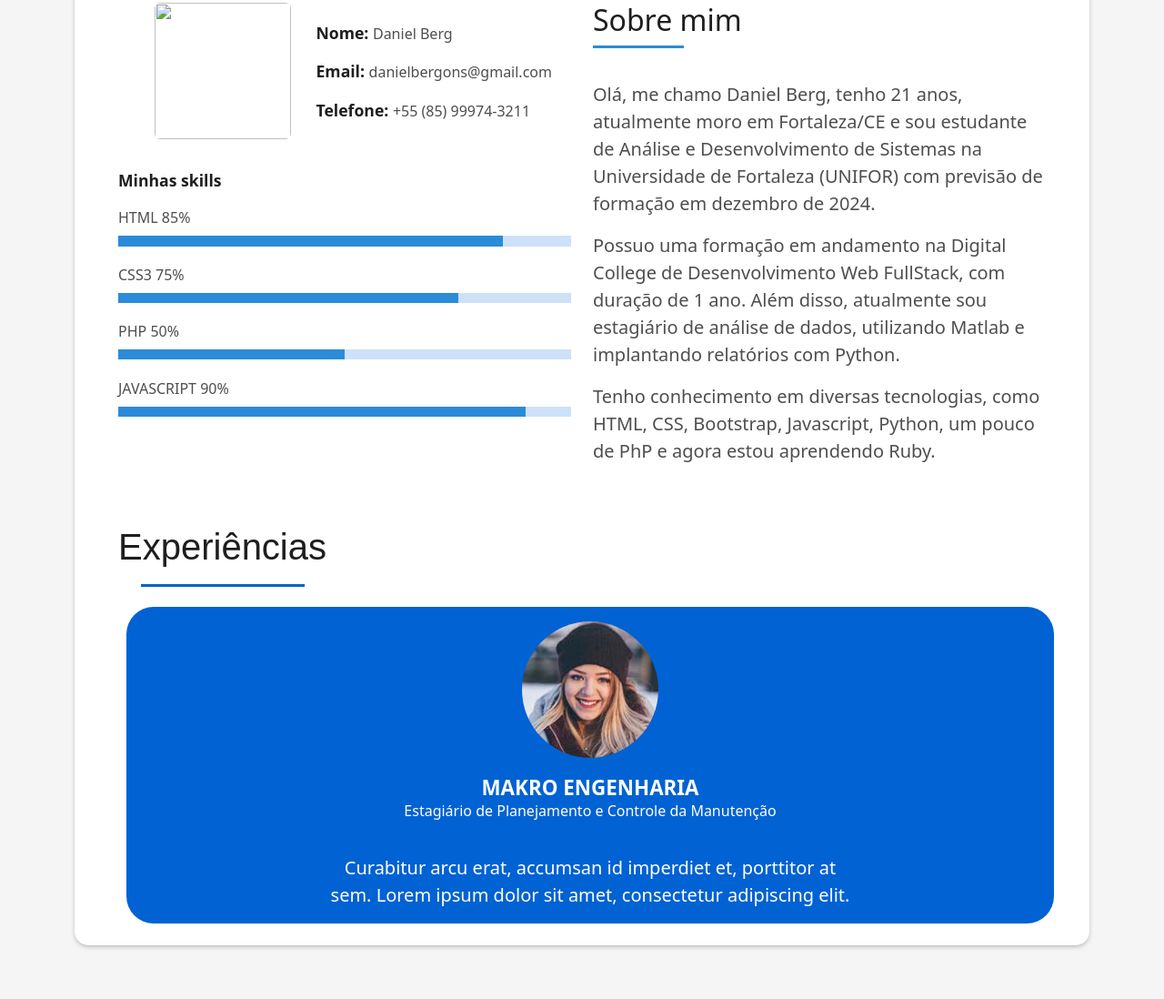
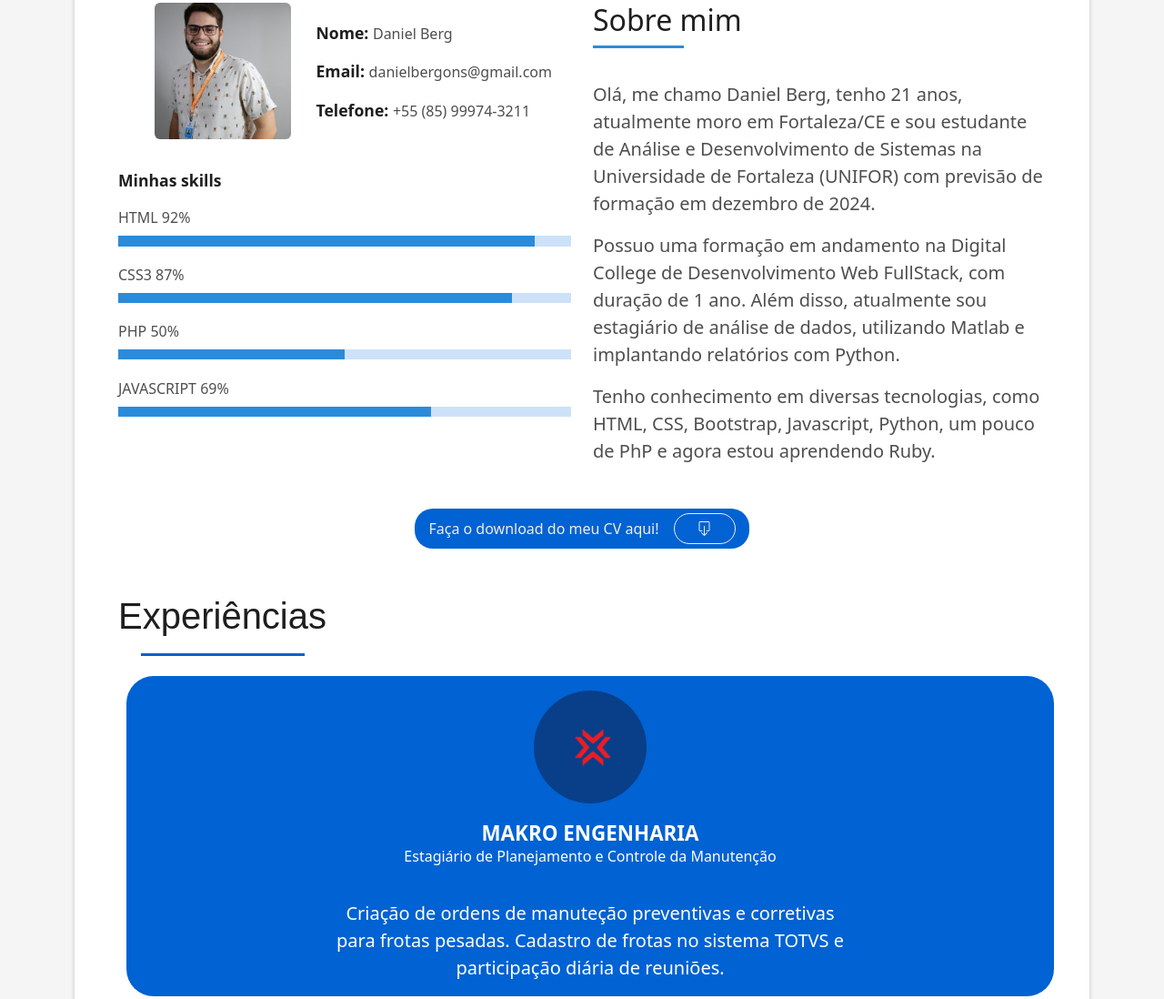
Before and after one commit to daniellberg/daniellberg, a plain HTML site: page index.html in a window 1280 px wide. Shown: the part 957-2055 px from the top of the page at 91% size. Drawn offline with nearby package versions, Linux system fonts and the light colour scheme.

Commit message:
add download cv button

```diff
--- a/assets/css/style.css
+++ b/assets/css/style.css
@@ -998,6 +998,51 @@ section .title::before{
   height: 240px;
 }
 
+/* download do cv*/
+
+.download{
+  display: flex;
+  align-items: center;
+  justify-content: center;
+  padding: 2rem 0 0 0;
+}
+
+.download span{
+  /* border: solid 1px #1e1e1e; */
+  border-radius: 20px;
+  padding: 10px 15px;
+  background-color: #0062d3;
+  color: #eee
+}
+
+.download span:hover{
+  background-color: #298eff;
+  /* border: solid 1px #4e4e4e; */
+  color: #eee;
+  transition: all ease-in .25s;
+}
+
+.download a{
+  border: solid 1px #eee;
+  border-radius: 100px;
+  padding: 5px;
+  font-size: 500;
+  margin-left: 1rem;
+}
+
+.download a:hover{
+  transition: all ease-in .25s;
+  background-color: #013877;
+  color: #eee;
+  border: none;
+}
+
+.download a i{
+  color: #eee;
+  padding: 10px 20px;
+}
+
+
 /*--------------------------------------------------------------
 # Testimonials
 --------------------------------------------------------------*/
--- a/index.html
+++ b/index.html
@@ -6,29 +6,17 @@
   <meta content="width=device-width, initial-scale=1.0" name="viewport">
 
   <title>devniel</title>
-  <meta content="" name="description">
-  <meta content="" name="keywords">
 
-  <!-- Favicons -->
   <link href="assets/img/daniel.jpg" rel="icon">
   <link href="assets/img/apple-touch-icon.png" rel="apple-touch-icon">
 
-  <!-- Vendor CSS Files -->
   <link href="assets/vendor/bootstrap/css/bootstrap.min.css" rel="stylesheet">
   <link href="assets/vendor/bootstrap-icons/bootstrap-icons.css" rel="stylesheet">
   <link href="assets/vendor/glightbox/css/glightbox.min.css" rel="stylesheet">
   <link href="assets/vendor/swiper/swiper-bundle.min.css" rel="stylesheet">
 
-  <!-- Template Main CSS File -->
   <link href="assets/css/style.css" rel="stylesheet">
 
-  <!-- =======================================================
-  * Template Name: DevFolio
-  * Updated: Mar 10 2023 with Bootstrap v5.2.3
-  * Template URL: https://bootstrapmade.com/devfolio-bootstrap-portfolio-html-template/
-  * Author: BootstrapMade.com
-  * License: https://bootstrapmade.com/license/
-  ======================================================== -->
 </head>
 
 <body>
@@ -78,7 +66,7 @@
                   <div class="row">
                     <div class="col-sm-6 col-md-5">
                       <div class="about-img">
-                        <img src="assets/img/Captura de Tela 2023-05-10 às 21.30.24.png" class="img-fluid rounded b-shadow-a" alt="">
+                        <img src="assets/img/daniel-2.png" class="img-fluid rounded b-shadow-a" alt="">
                       </div>
                     </div>
                     <div class="col-sm-6 col-md-7">
@@ -91,21 +79,21 @@
                   </div>
                   <div class="skill-mf">
                     <p class="title-s">Minhas skills</p>
-                    <span>HTML</span> <span class="pull-right">85%</span>
+                    <span>HTML</span> <span class="pull-right">92%</span>
                     <div class="progress">
-                      <div class="progress-bar" role="progressbar" style="width: 85%;" aria-valuenow="85" aria-valuemin="0" aria-valuemax="100"></div>
+                      <div class="progress-bar" role="progressbar" style="width: 92%;" aria-valuenow="85" aria-valuemin="0" aria-valuemax="100"></div>
                     </div>
-                    <span>CSS3</span> <span class="pull-right">75%</span>
+                    <span>CSS3</span> <span class="pull-right">87%</span>
                     <div class="progress">
-                      <div class="progress-bar" role="progressbar" style="width: 75%" aria-valuenow="75" aria-valuemin="0" aria-valuemax="100"></div>
+                      <div class="progress-bar" role="progressbar" style="width: 87%" aria-valuenow="75" aria-valuemin="0" aria-valuemax="100"></div>
                     </div>
                     <span>PHP</span> <span class="pull-right">50%</span>
                     <div class="progress">
                       <div class="progress-bar" role="progressbar" style="width: 50%" aria-valuenow="50" aria-valuemin="0" aria-valuemax="100"></div>
                     </div>
-                    <span>JAVASCRIPT</span> <span class="pull-right">90%</span>
+                    <span>JAVASCRIPT</span> <span class="pull-right">69%</span>
                     <div class="progress">
-                      <div class="progress-bar" role="progressbar" style="width: 90%" aria-valuenow="90" aria-valuemin="0" aria-valuemax="100"></div>
+                      <div class="progress-bar" role="progressbar" style="width: 69%" aria-valuenow="90" aria-valuemin="0" aria-valuemax="100"></div>
                     </div>
                   </div>
                 </div>
@@ -128,6 +116,10 @@
                   </div>
                 </div>
 
+                <div class="download">
+                  <span>Faça o download do meu CV aqui!<a href=""><i class="bi bi-box-arrow-down"></i></a></span>
+                </div>
+
                 <section class="exp" id="exp">
                   <div class="max-width">
                       <h2 class="title">Experiências</h2>
@@ -136,7 +128,7 @@
                       <div class="row">
                         <div class="col-md-12">
 
-                          <div class="testimonials-slider swiper" data-aos="fade-up" data-aos-delay="200">
+                          <div class="testimonials-slider swiper" data-aos="fade-up" data-aos-delay="300">
                             <div class="swiper-wrapper">
 
                               <div class="swiper-slide"> <!-- inicia item -->
@@ -150,8 +142,7 @@
                                       Estagiário de análise de dados
                                     </p>
                                     <p class="description lead">
-                                      Curabitur arcu erat, accumsan id imperdiet et, porttitor at sem. Lorem ipsum dolor sit amet,
-                                      consectetur adipiscing elit.
+                                      Acompanhamento de dados de campanhas anemométricas e geração de relatórios semanais e mensais.
                                     </p>
                                   </div>
                                 </div>
@@ -160,7 +151,7 @@
                               <div class="swiper-slide">
                                 <div class="testimonial-box">
                                   <div class="author-test">
-                                    <img src="assets/img/testimonial-4.jpg" alt="" class="rounded-circle b-shadow-a">
+                                    <img src="assets/img/makro.png" alt="" class="rounded-circle b-shadow-a">
                                     <span class="author">Makro Engenharia</span>
                                   </div>
                                   <div class="content-test ">
@@ -168,8 +159,7 @@
                                       Estagiário de Planejamento e Controle da Manutenção
                                     </p>
                                     <p class="description lead">
-                                      Curabitur arcu erat, accumsan id imperdiet et, porttitor at sem. Lorem ipsum dolor sit amet,
-                                      consectetur adipiscing elit.
+                                      Criação de ordens de manuteção preventivas e corretivas para frotas pesadas. Cadastro de frotas no sistema TOTVS e participação diária de reuniões.
                                     </p>
                                   </div>
                                 </div>
@@ -257,7 +247,7 @@
             <div class="work-box">
               <a href="assets/img/work-3.jpg" data-gallery="portfolioGallery" class="portfolio-lightbox">
                 <div class="work-img">
-                  <img src="assets/img/work-3.jpg" alt="" class="img-fluid">
+                  <img src="assets/img/drip-store.png" alt="" class="img-fluid">
                 </div>
               </a>
               <div class="work-content">
```
